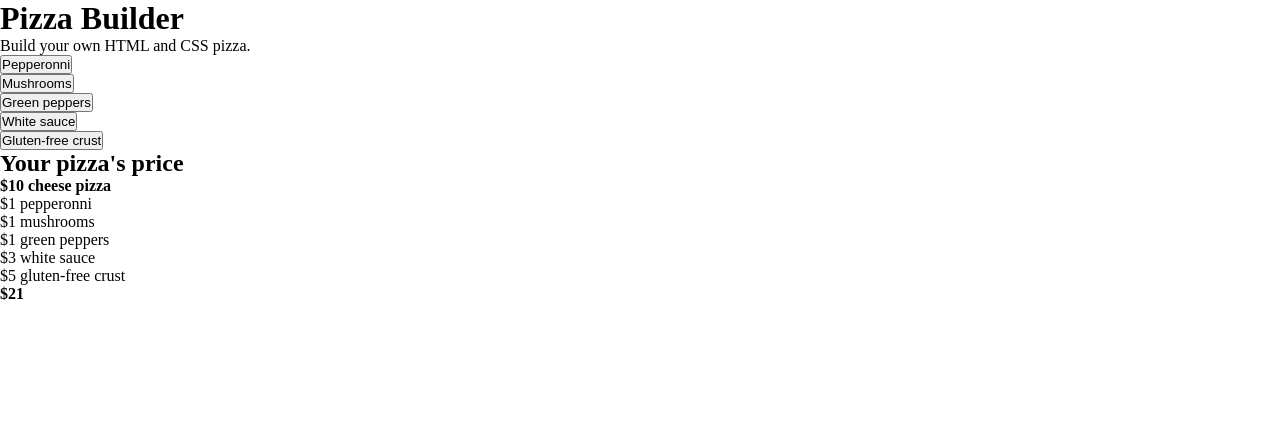
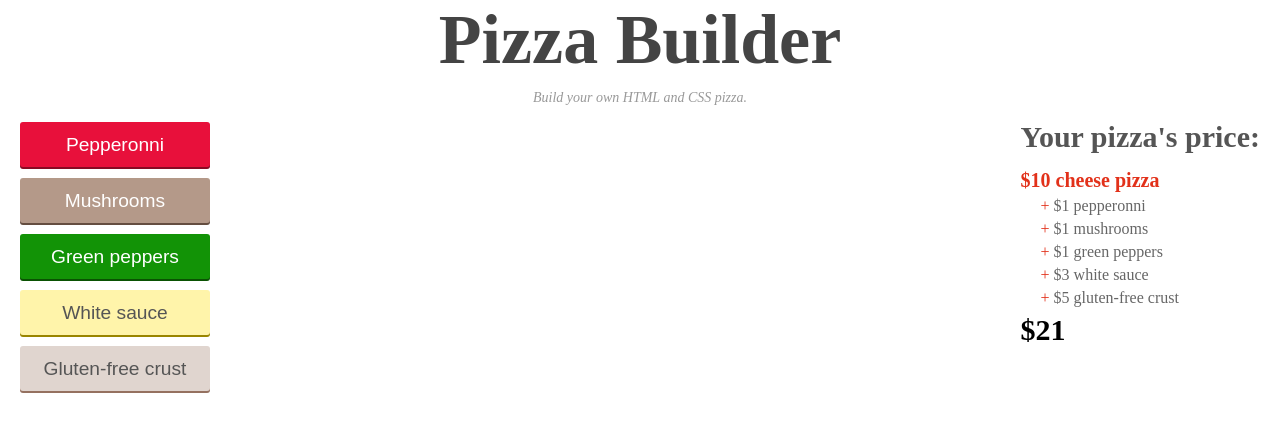
Before and after one commit to jonriquer/Pizza-Builder, a plain HTML site: page index.html in a window 1280 px wide. Drawn offline with nearby package versions, Linux system fonts and the light colour scheme.

Commit message:
styled header, began styling controls and price sections

```diff
--- a/style.css
+++ b/style.css
@@ -2,3 +2,250 @@
   margin: 0;
   padding: 0;
 }
+
+body {
+
+}
+
+ol, ul {
+  list-style: none;
+}
+
+header {
+  text-align: center;
+}
+
+h1 {
+  font-size: 70px;
+  color: #444;
+  margin-bottom: 10px
+}
+
+p.description {
+  font-size: 14px;
+  color: #999;
+  font-style: italic;
+  margin: 0 0 25px 0;
+  padding: 0 5px;
+}
+
+.btn {
+  float: left;
+  position: relative;
+  top: 0;
+  cursor: pointer;
+  border: none;
+  border-radius: 3px;
+  margin: 0 7px 11px 0;
+  padding: 0 20px;
+  text-align: center;
+
+  /* Smoothing out hover using css3 transitions, if not, the pressed button effect looks a bit hard */
+  transition: all 0.2s ease;
+
+  /* Size */
+  line-height: 45px;
+  width: 100%;
+  height: 45px;
+  font-size: 120%;
+
+  /* Colors */
+  background: #f7f7f7;
+  box-shadow: 0 6px rgba(0, 0, 0, 0.2);
+  color: #888;
+}
+
+.btn:hover {
+  background: #e6e6e6;
+  box-shadow: 0 5px #aaa;
+  color: #888;
+}
+
+.btn:active {
+  top: 5px;
+  box-shadow: none;
+}
+
+.panel {
+  position: absolute;
+  top: 100px;
+  z-index: 42;
+  padding: 20px;
+  border-radius: 3px;
+  background-color: rgba(255, 255, 255, 0.8);
+}
+
+.controls {
+  left: 0;
+}
+
+.btn-pepperonni {
+  background: #e8103b;
+  box-shadow: 0 6px #890923;
+  color: #fff;
+}
+
+.btn-pepperonni:hover {
+  background: #c80e33;
+  box-shadow: 0 5px #69071b;
+  color: #fff;
+}
+
+.btn-pepperonni.active {
+  top: 2px;
+  box-shadow: 0 2px #890923;
+}
+
+.btn-pepperonni.active:hover {
+  box-shadow: 0 2px #69071b;
+}
+
+.btn-pepperonni:active,
+.btn-pepperonni.active:active {
+  top: 5px;
+  box-shadow: none;
+}
+
+.btn-mushrooms {
+  background: #b49989;
+  box-shadow: 0 6px #644d40;
+  color: #fff;
+}
+
+.btn-mushrooms:hover {
+  background: #a78774;
+  box-shadow: 0 5px #503d33;
+  color: #fff;
+}
+
+.btn-mushrooms.active {
+  top: 2px;
+  box-shadow: 0 2px #644d40;
+}
+
+.btn-mushrooms.active:hover {
+  box-shadow: 0 2px #503d33;
+}
+
+.btn-mushrooms:active,
+.btn-mushrooms.active:active {
+  top: 5px;
+  box-shadow: none;
+}
+
+.btn-green-peppers {
+  background: #129306;
+  box-shadow: 0 6px #0a5203;
+  color: #fff;
+}
+
+.btn-green-peppers:hover {
+  background: #0e7205;
+  box-shadow: 0 5px #063102;
+  color: #fff;
+}
+
+.btn-green-peppers.active {
+  top: 2px;
+  box-shadow: 0 2px #0a5203;
+}
+
+.btn-green-peppers.active:hover {
+  box-shadow: 0 2px #063102;
+}
+
+.btn-green-peppers:active,
+.btn-green-peppers.active:active {
+  top: 5px;
+  box-shadow: none;
+}
+
+.btn-sauce {
+  background: #fff4aa;
+  box-shadow: 0 6px #998500;
+  color: #555;
+}
+
+.btn-sauce:hover {
+  background: #fff088;
+  box-shadow: 0 5px #776800;
+  color: #555;
+}
+
+.btn-sauce.active {
+  top: 2px;
+  box-shadow: 0 2px #998500;
+}
+
+.btn-sauce.active:hover {
+  box-shadow: 0 2px #776800;
+}
+
+.btn-sauce:active,
+.btn-sauce.active:active {
+  top: 5px;
+  box-shadow: none;
+}
+
+.btn-crust {
+  background: #e0d5cf;
+  box-shadow: 0 6px #957160;
+  color: #555;
+}
+
+.btn-crust:hover {
+  background: #d3c3bb;
+  box-shadow: 0 5px #816253;
+  color: #555;
+}
+
+.btn-crust.active {
+  top: 2px;
+  box-shadow: 0 2px #957160;
+}
+
+.btn-crust.active:hover {
+  box-shadow: 0 2px #816253;
+}
+
+.btn-crust:active,
+.btn-crust.active:active {
+  top: 5px;
+  box-shadow: none;
+}
+
+.price {
+  right: 0;
+}
+
+.price h2 {
+  font-size: 30px;
+  font-weight: bold;
+  color: #555;
+  margin-bottom: 15px;
+}
+
+.price h2:after {
+  content: ':';
+}
+
+.price b {
+  font-size: 20px;
+  color: #e2311a;
+}
+
+.price li {
+  margin: 5px 20px 0;
+  color: #666;
+}
+
+.price li:before {
+  content: '+ ';
+  color: #e2311a;
+}
+
+.price strong {
+  font-size: 30px;
+  display: block;
+  margin-top: 6px;
+}
```
